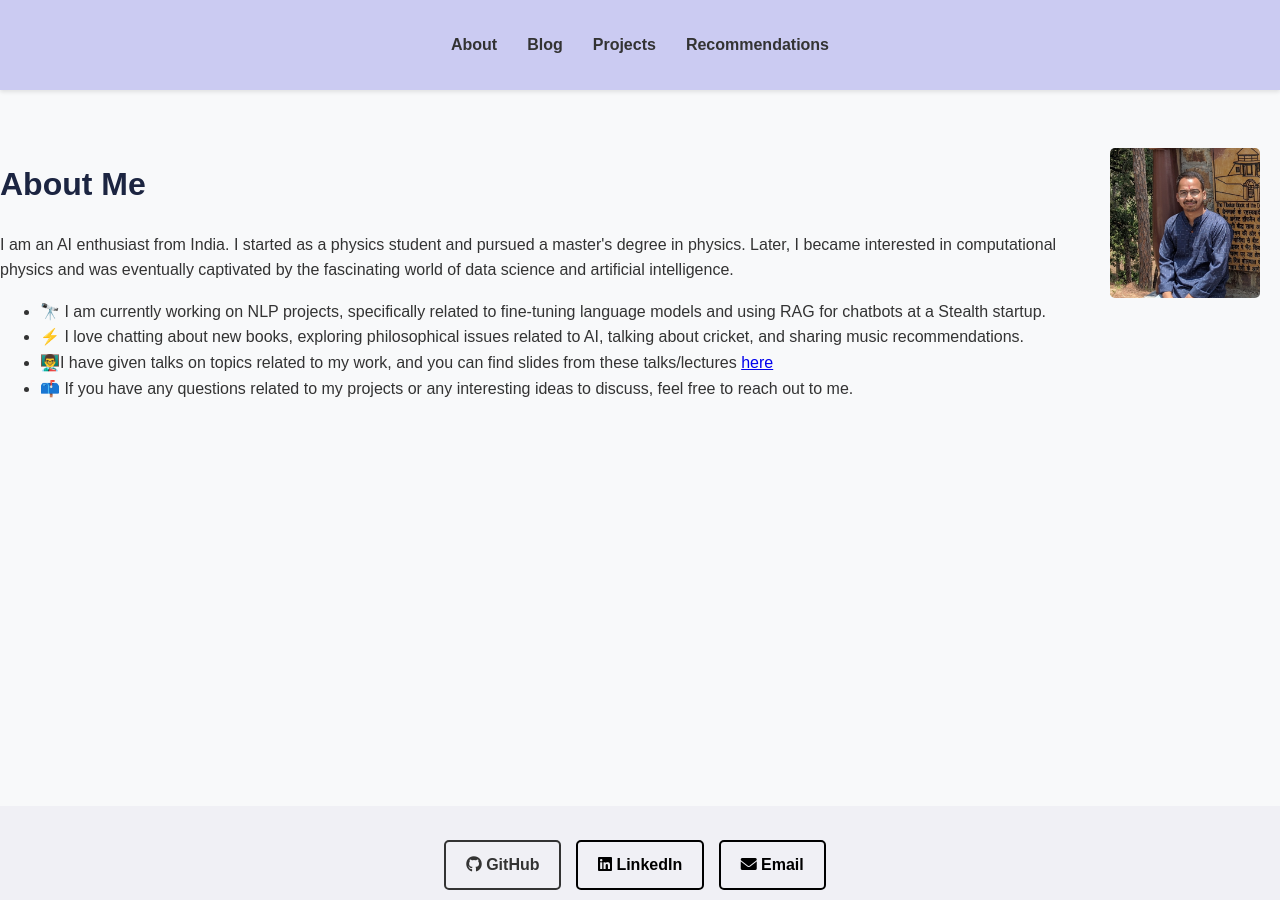
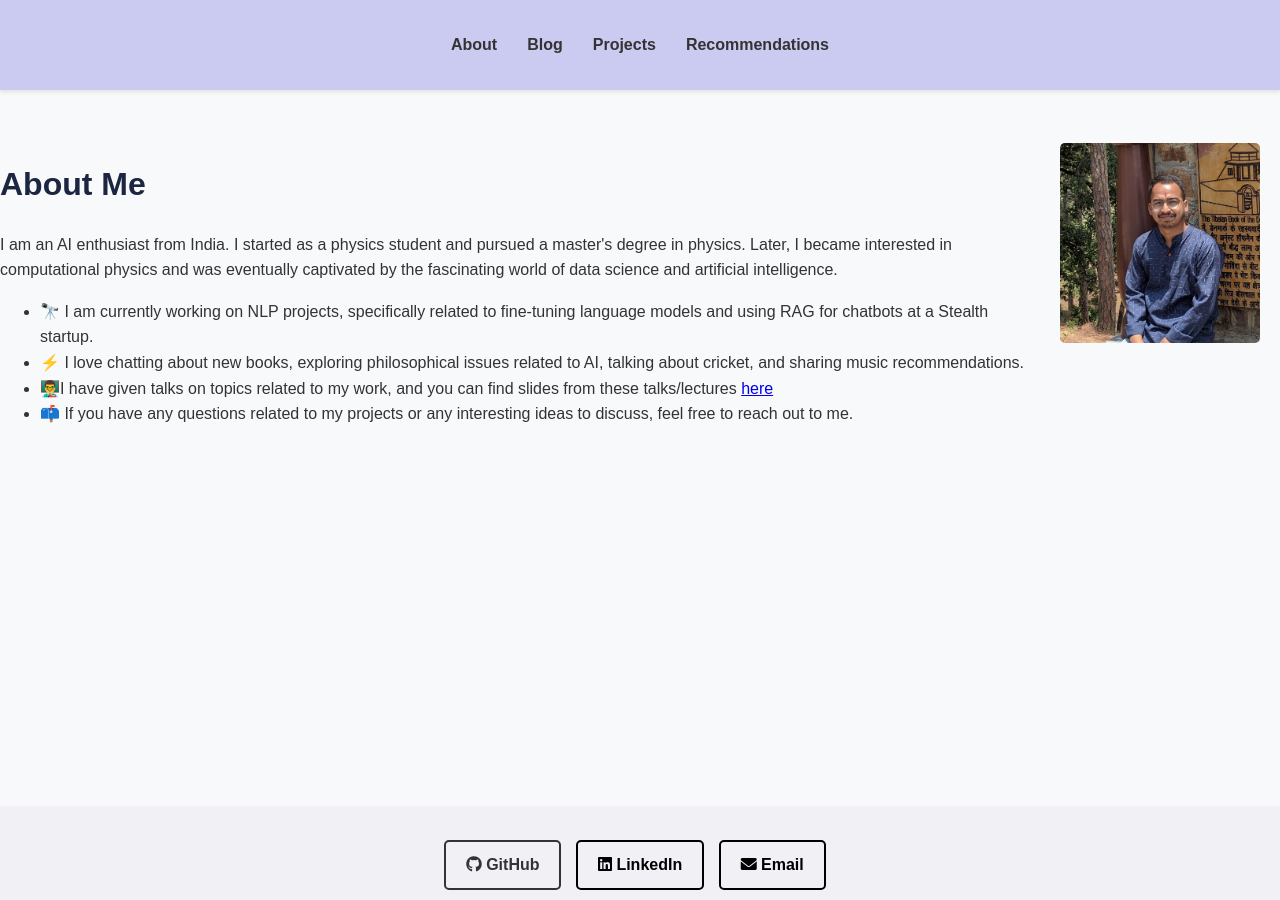
Before and after one commit to adhikarinarayan/adhikarinarayan.github.io, a Jekyll site: the page built from index.md, in a window 1280 px wide. Built offline with Jekyll 4.4.1, drawn with Linux system fonts in a browser that asks for light colours.

Commit message:
Update styles.css

```diff
--- a/assets/css/styles.css
+++ b/assets/css/styles.css
@@ -71,14 +71,14 @@ h1, h2, h3 {
 }
 
 .profile-picture {
-  width: 150px; /* Adjust the size as needed */
-  height: 150px; /* Same as width for a square */
+  width: 200px; /* Adjust the size as needed */
+  height: 200px; /* Same as width for a square */
   border-radius: 5px; /* Remove rounded corners for a square */
   object-fit: cover; /* Ensure the image covers the entire area */
   float: right; /* Float the image to the right corner */
   margin-left: 20px; /* Add some space between text and image */
   margin-right: 20px; /* Add margin to the right to prevent sticking to the border */
-  margin-top: 10px; /* Add margin to the top to create some spacing from the top */
+  margin-top: 5px; /* Add margin to the top to create some spacing from the top */
 }
 /* Blog Section Styles */
 article {
```
